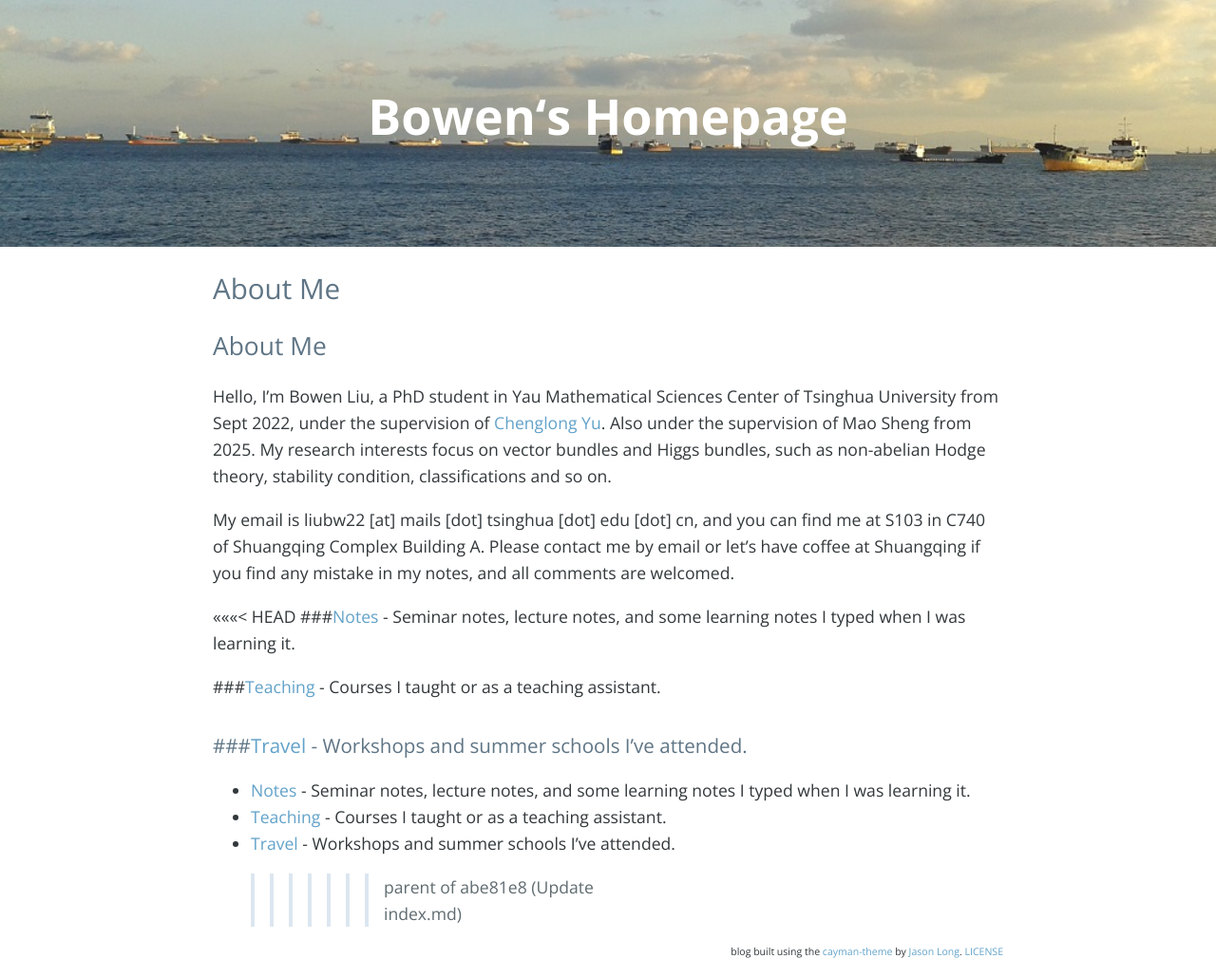
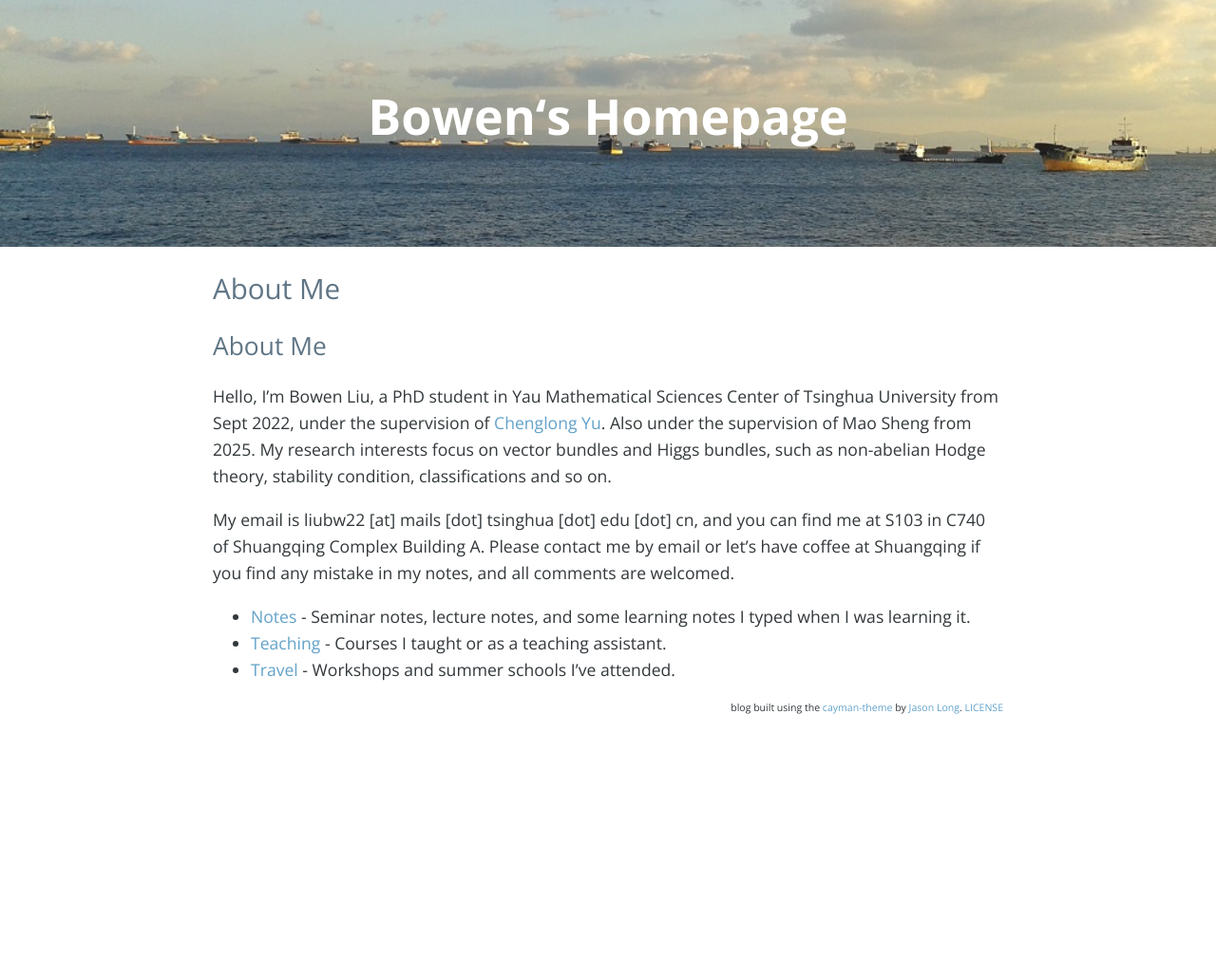
Before and after one commit to bowenl-math/bowenl-math.github.io, a Jekyll site: the page built from index.md, in a window 1280 px wide. Shown: the whole page at 95% size. Built offline with Jekyll 4.4.1, drawn with Linux system fonts in a browser that asks for light colours; nearby versions of some CDN libraries; our own code applies the rules of GitHub Pages for plain Markdown files; the list of posts is cut into pages by our own code; comment, search, counter and statistics services are not loaded; after the commit the page ends 900 px from its top, so only the background shows below that.

Commit message:
Update index.md

```diff
--- a/index.md
+++ b/index.md
@@ -5,14 +5,6 @@ Hello, I'm Bowen Liu, a PhD student in Yau Mathematical Sciences Center of Tsing
 
 My email is liubw22 [at] mails [dot] tsinghua [dot] edu [dot] cn, and you can find me at S103 in C740 of Shuangqing Complex Building A. Please contact me by email or let's have coffee at Shuangqing if you find any mistake in my notes, and all comments are welcomed.
 
-<<<<<<< HEAD
-###[Notes](/notes.md) - Seminar notes, lecture notes, and some learning notes I typed when I was learning it.
-
-###[Teaching](/teaching.md) - Courses I taught or as a teaching assistant.
-
-###[Travel](/travel.md) - Workshops and summer schools I've attended.
-=======
 * [Notes](/notes.md) - Seminar notes, lecture notes, and some learning notes I typed when I was learning it.
 * [Teaching](/teaching.md) - Courses I taught or as a teaching assistant.
 * [Travel](/travel.md) - Workshops and summer schools I've attended.
->>>>>>> parent of abe81e8 (Update index.md)
```
